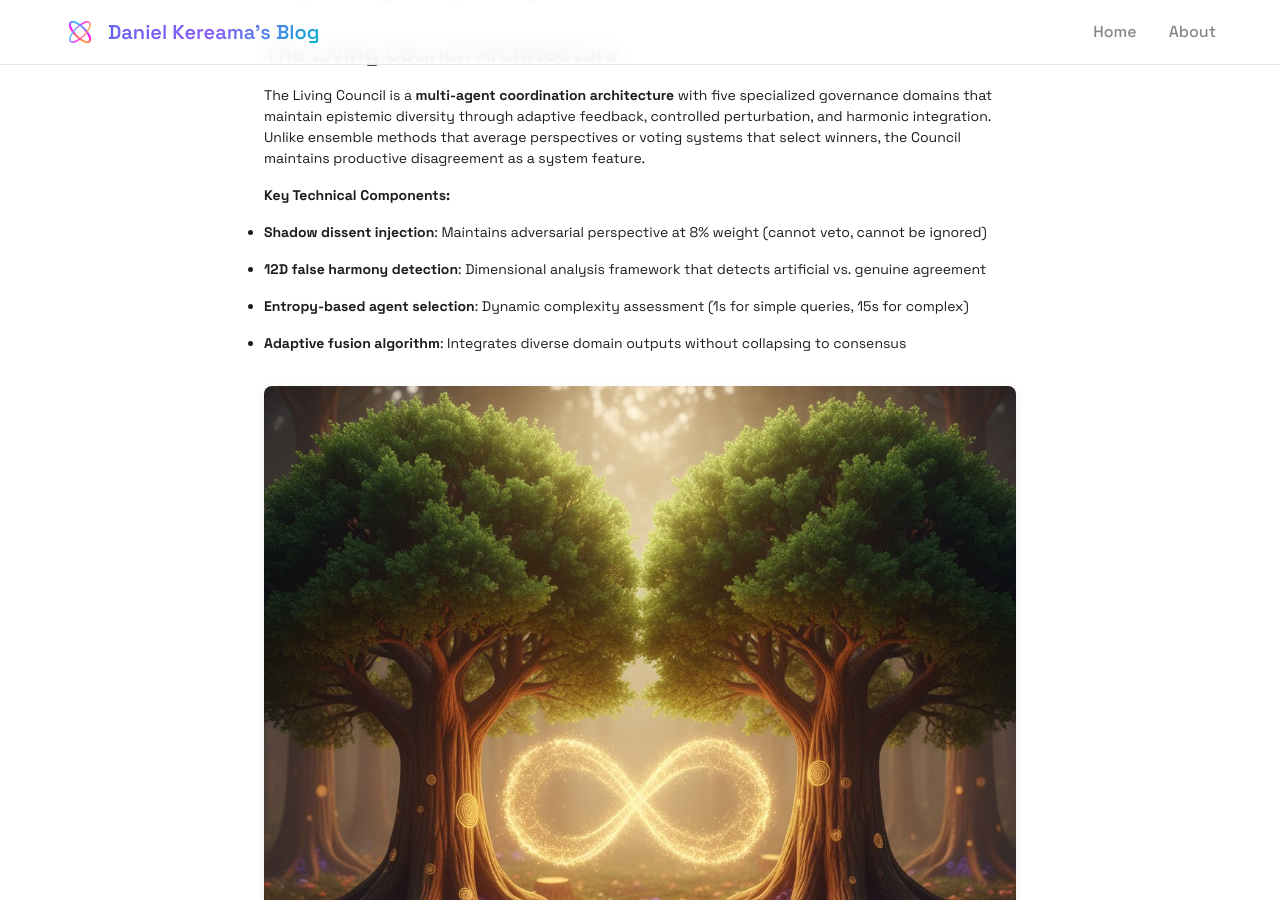
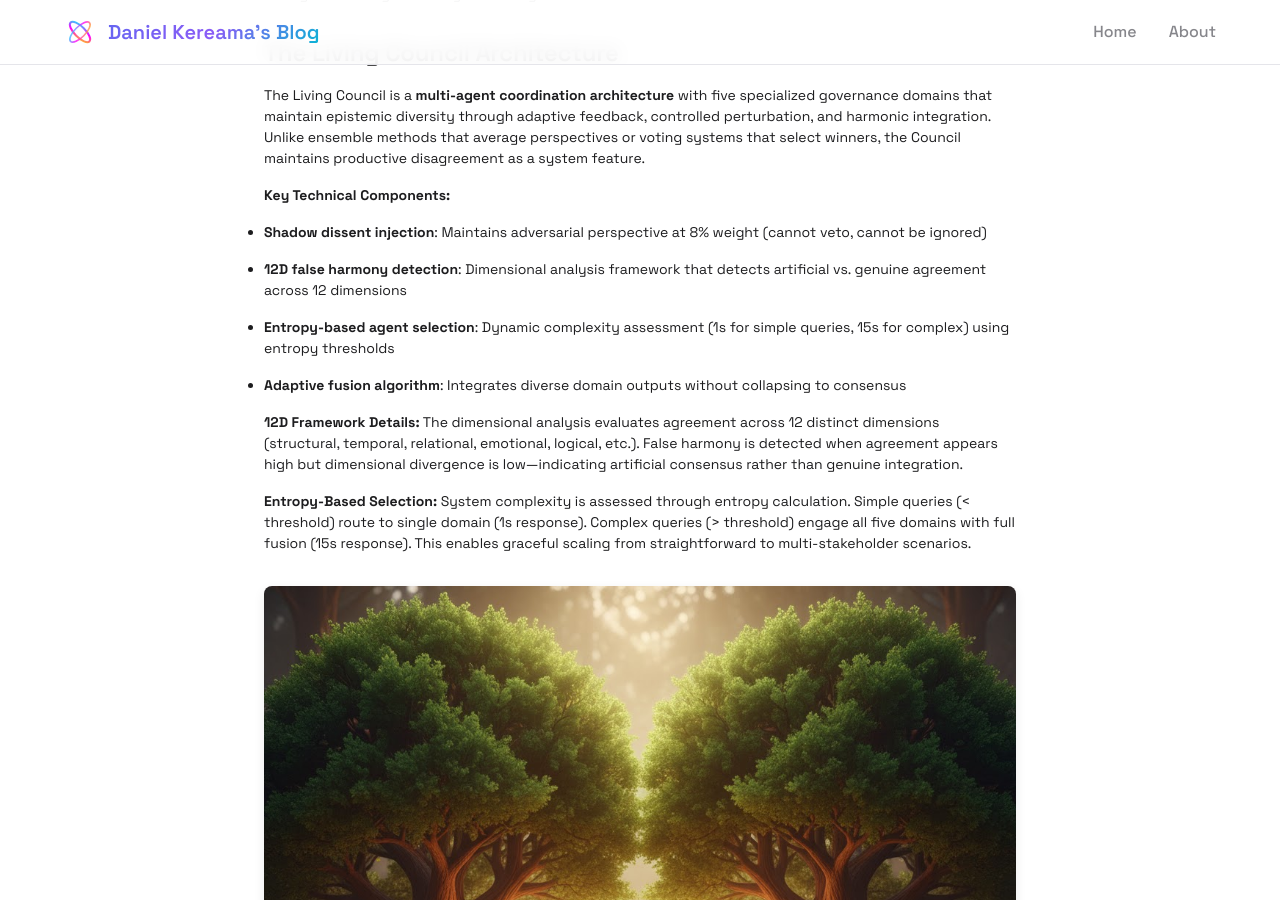
Before and after one commit to nineflowAmin/daniel-kereama.github.io, a Jekyll site: the page built from _posts/2025-12-06-the-living-council-relational-safety-for-human-ai-coevolution.md, in a window 1280 px wide and 900 px high, scrolled down 3092 px. Built offline with Jekyll 4.4.1, drawn with Linux system fonts in a browser that asks for light colours.

Commit message:
Add expanded technical details for 12D framework and entropy-based selection

```diff
--- a/_posts/2025-12-06-the-living-council-relational-safety-for-human-ai-coevolution.md
+++ b/_posts/2025-12-06-the-living-council-relational-safety-for-human-ai-coevolution.md
@@ -46,9 +46,13 @@ The Living Council is a **multi-agent coordination architecture** with five spec
 
 **Key Technical Components:**
 - **Shadow dissent injection**: Maintains adversarial perspective at 8% weight (cannot veto, cannot be ignored)
-- **12D false harmony detection**: Dimensional analysis framework that detects artificial vs. genuine agreement
-- **Entropy-based agent selection**: Dynamic complexity assessment (1s for simple queries, 15s for complex)
+- **12D false harmony detection**: Dimensional analysis framework that detects artificial vs. genuine agreement across 12 dimensions
+- **Entropy-based agent selection**: Dynamic complexity assessment (1s for simple queries, 15s for complex) using entropy thresholds
 - **Adaptive fusion algorithm**: Integrates diverse domain outputs without collapsing to consensus
+
+**12D Framework Details:** The dimensional analysis evaluates agreement across 12 distinct dimensions (structural, temporal, relational, emotional, logical, etc.). False harmony is detected when agreement appears high but dimensional divergence is low—indicating artificial consensus rather than genuine integration.
+
+**Entropy-Based Selection:** System complexity is assessed through entropy calculation. Simple queries (< threshold) route to single domain (1s response). Complex queries (> threshold) engage all five domains with full fusion (15s response). This enables graceful scaling from straightforward to multi-stakeholder scenarios.
 
 ![Relational Safety]({{ site.baseurl }}/assets/images/{{ page.post_slug }}/02-relational-safety.jpg)
 *Bidirectional feedback loops between human and AI systems creating emergent safety through continuous co-adaptation rather than static constraints.*
```
